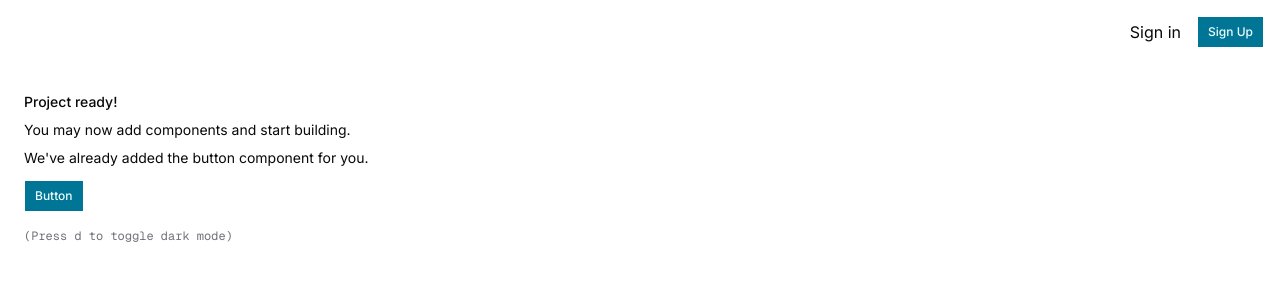
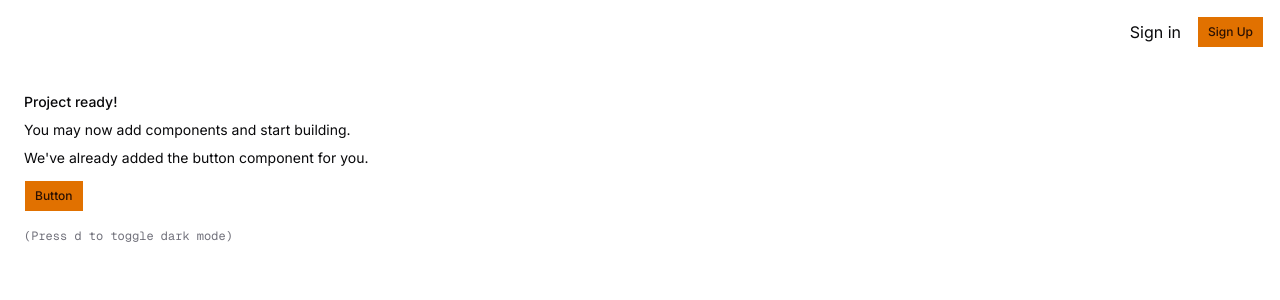
Before and after one commit to ArmandoReyes105/ebistai, a Next.js app: page / in a window 1280 px wide. Shown: the top 300 px of the page. Built offline with nearby package versions, Linux system fonts and the light colour scheme; no server answers.

Commit message:
style(theme): switch primary and accent palette to amber

```diff
--- a/app/globals.css
+++ b/app/globals.css
@@ -54,18 +54,18 @@
     --card-foreground: oklch(0.141 0.005 285.823);
     --popover: oklch(1 0 0);
     --popover-foreground: oklch(0.141 0.005 285.823);
-    --primary: oklch(0.52 0.105 223.128);
-    --primary-foreground: oklch(0.984 0.019 200.873);
+    --primary: oklch(0.666 0.179 58.318);
+    --primary-foreground: oklch(0.21 0.05 50);
     --secondary: oklch(0.967 0.001 286.375);
     --secondary-foreground: oklch(0.21 0.006 285.885);
     --muted: oklch(0.967 0.001 286.375);
     --muted-foreground: oklch(0.552 0.016 285.938);
-    --accent: oklch(0.967 0.001 286.375);
-    --accent-foreground: oklch(0.21 0.006 285.885);
+    --accent: oklch(0.96 0.035 75);
+    --accent-foreground: oklch(0.3 0.07 52);
     --destructive: oklch(0.577 0.245 27.325);
     --border: oklch(0.92 0.004 286.32);
     --input: oklch(0.92 0.004 286.32);
-    --ring: oklch(0.705 0.015 286.067);
+    --ring: oklch(0.666 0.179 58.318);
     --chart-1: oklch(0.871 0.006 286.286);
     --chart-2: oklch(0.552 0.016 285.938);
     --chart-3: oklch(0.442 0.017 285.786);
@@ -74,12 +74,12 @@
     --radius: 0.625rem;
     --sidebar: oklch(0.985 0 0);
     --sidebar-foreground: oklch(0.141 0.005 285.823);
-    --sidebar-primary: oklch(0.609 0.126 221.723);
-    --sidebar-primary-foreground: oklch(0.984 0.019 200.873);
-    --sidebar-accent: oklch(0.967 0.001 286.375);
-    --sidebar-accent-foreground: oklch(0.21 0.006 285.885);
+    --sidebar-primary: oklch(0.666 0.179 58.318);
+    --sidebar-primary-foreground: oklch(0.21 0.05 50);
+    --sidebar-accent: oklch(0.96 0.035 75);
+    --sidebar-accent-foreground: oklch(0.3 0.07 52);
     --sidebar-border: oklch(0.92 0.004 286.32);
-    --sidebar-ring: oklch(0.705 0.015 286.067);
+    --sidebar-ring: oklch(0.666 0.179 58.318);
 }
 
 .dark {
@@ -89,18 +89,18 @@
     --card-foreground: oklch(0.985 0 0);
     --popover: oklch(0.21 0.006 285.885);
     --popover-foreground: oklch(0.985 0 0);
-    --primary: oklch(0.45 0.085 224.283);
-    --primary-foreground: oklch(0.984 0.019 200.873);
+    --primary: oklch(0.72 0.17 60);
+    --primary-foreground: oklch(0.21 0.05 50);
     --secondary: oklch(0.274 0.006 286.033);
     --secondary-foreground: oklch(0.985 0 0);
     --muted: oklch(0.274 0.006 286.033);
     --muted-foreground: oklch(0.705 0.015 286.067);
-    --accent: oklch(0.274 0.006 286.033);
-    --accent-foreground: oklch(0.985 0 0);
+    --accent: oklch(0.3 0.04 55);
+    --accent-foreground: oklch(0.95 0.03 75);
     --destructive: oklch(0.704 0.191 22.216);
     --border: oklch(1 0 0 / 10%);
     --input: oklch(1 0 0 / 15%);
-    --ring: oklch(0.552 0.016 285.938);
+    --ring: oklch(0.6 0.15 58);
     --chart-1: oklch(0.871 0.006 286.286);
     --chart-2: oklch(0.552 0.016 285.938);
     --chart-3: oklch(0.442 0.017 285.786);
@@ -108,12 +108,12 @@
     --chart-5: oklch(0.274 0.006 286.033);
     --sidebar: oklch(0.21 0.006 285.885);
     --sidebar-foreground: oklch(0.985 0 0);
-    --sidebar-primary: oklch(0.715 0.143 215.221);
-    --sidebar-primary-foreground: oklch(0.302 0.056 229.695);
-    --sidebar-accent: oklch(0.274 0.006 286.033);
-    --sidebar-accent-foreground: oklch(0.985 0 0);
+    --sidebar-primary: oklch(0.72 0.17 60);
+    --sidebar-primary-foreground: oklch(0.21 0.05 50);
+    --sidebar-accent: oklch(0.3 0.04 55);
+    --sidebar-accent-foreground: oklch(0.95 0.03 75);
     --sidebar-border: oklch(1 0 0 / 10%);
-    --sidebar-ring: oklch(0.552 0.016 285.938);
+    --sidebar-ring: oklch(0.6 0.15 58);
 }
 
 @layer base {
```
